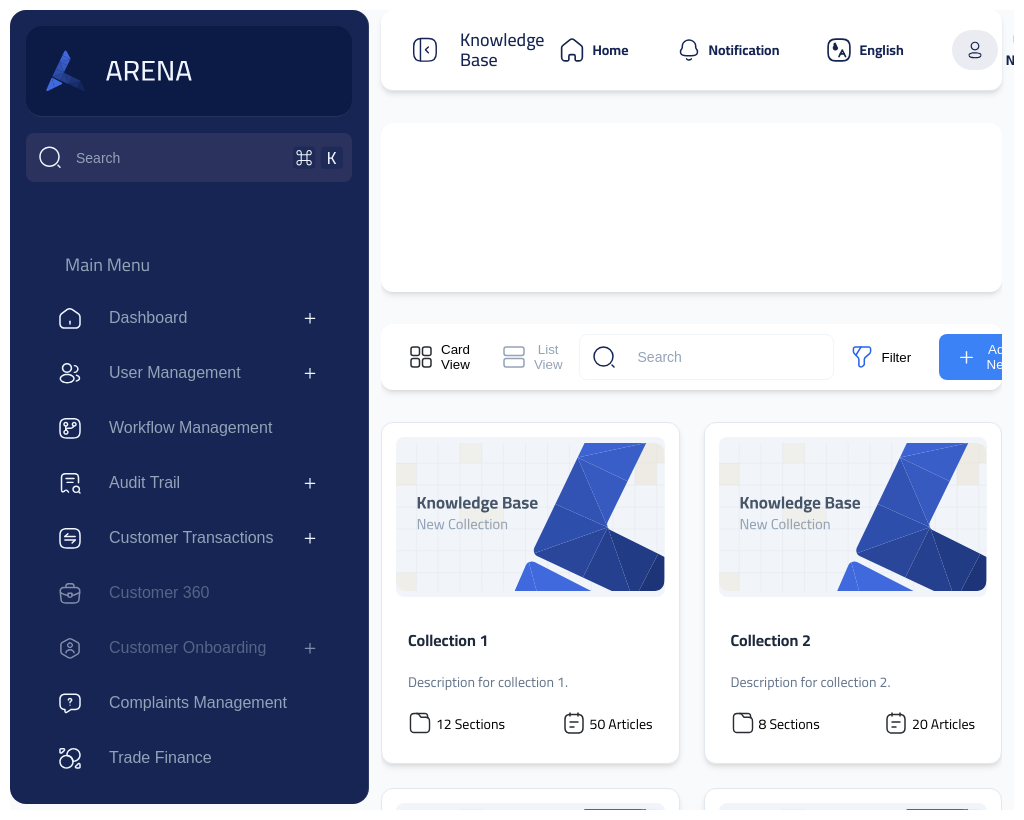
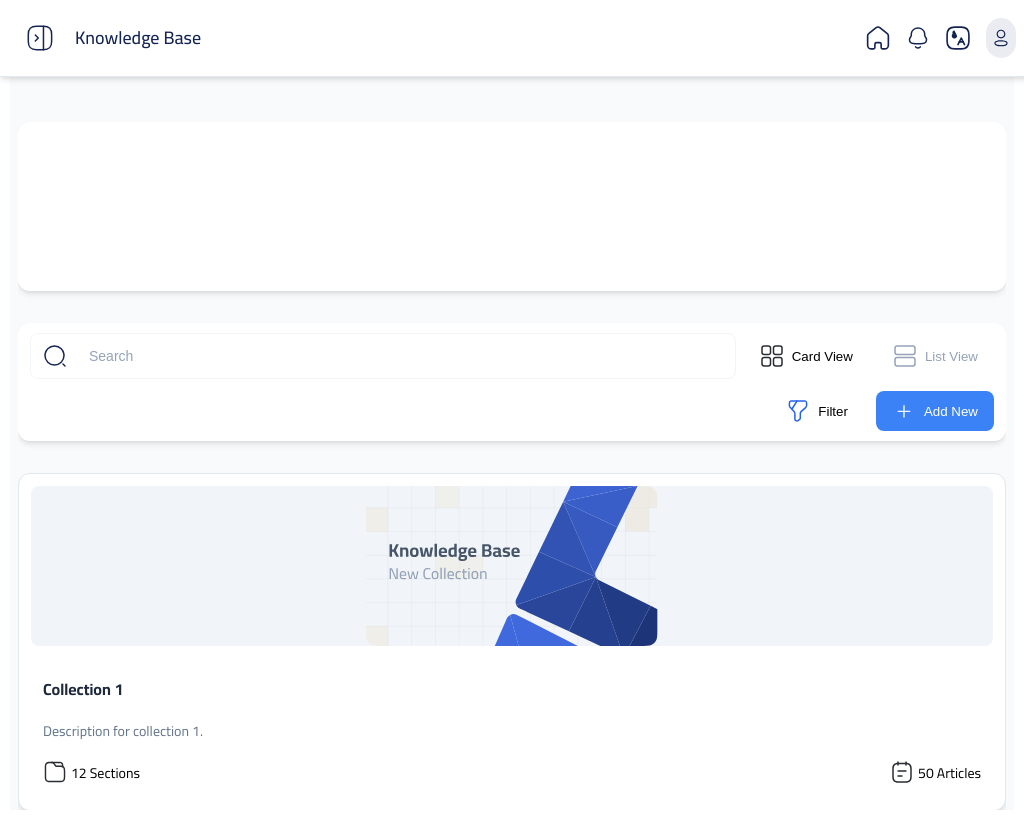
Before and after one commit to MohammedKhalell/Side-Menu, a React (Vite) app: page / in a window 1024 px wide. Built offline with nearby package versions, Linux system fonts and the light colour scheme.

Commit message:
feat/responsive-page

```diff
--- a/src/components/KnowledgeBasePage.tsx
+++ b/src/components/KnowledgeBasePage.tsx
@@ -48,6 +48,7 @@ const KnowledgeBasePage = () => {
         setFilteredCollections(filtered);
     }
 };
+
   useEffect(() => {
     setCollections(data);
     setFilteredCollections(data);
--- a/src/components/MainLayout.tsx
+++ b/src/components/MainLayout.tsx
@@ -1,25 +1,68 @@
-import React, { useState } from 'react';
-import SideMenu from './sidemenu';
-import TopBar from './TopBar';
-import { menuData } from './menuData';
+import React, { useState, useEffect } from "react";
+import SideMenu from "./sidemenu";
+import TopBar from "./TopBar";
+import { menuData } from "./menuData";
 
 const MainLayout: React.FC<{ children: React.ReactNode }> = ({ children }) => {
   const [isCollapsed, setIsCollapsed] = useState(false);
+  const [isMobileMenuOpen, setIsMobileMenuOpen] = useState(false);
+  const [isMobileView, setIsMobileView] = useState(false);
+  const [openSubmenuId, setOpenSubmenuId] = useState<string | null>(null);
+
+  const handleBackdropClick = () => {
+    if (window.innerWidth <= 1024) {
+      setIsMobileMenuOpen(false);
+      setOpenSubmenuId(null); // Close submenu when backdrop is clicked
+    }
+  };
+  useEffect(() => {
+    const handleResize = () => {
+      setIsMobileView(window.innerWidth <= 1024);
+    };
+
+    handleResize(); // Initial check
+    window.addEventListener("resize", handleResize);
+    return () => window.removeEventListener("resize", handleResize);
+  }, []);
 
   const toggleSideMenu = () => {
-    console.log("Toggling side menu. Current state:", isCollapsed); // Debugging
-    setIsCollapsed(!isCollapsed);
+    if (isMobileView) {
+      if (openSubmenuId) {
+        setOpenSubmenuId(null); // Close submenu first
+      }
+      setIsMobileMenuOpen(!isMobileMenuOpen);
+      setIsCollapsed(false); // Always expand menu on mobile when opening
+    } else {
+      setIsCollapsed(!isCollapsed);
+    }
   };
-
   return (
     <div className="main-layout">
-      <SideMenu menuItems={menuData} isCollapsed={isCollapsed} setIsCollapsed={setIsCollapsed} />
-      <div className="main-content">
-        <TopBar toggleSideMenu={toggleSideMenu} isCollapsed={isCollapsed} />
-        <div className="page-content">
-          {children}
+      <div className="content-wrapper">
+        <div
+          className={`side-menu-container ${isMobileMenuOpen ? "open" : ""}`}
+        >
+          <SideMenu
+            menuItems={menuData}
+            isCollapsed={isCollapsed}
+            setIsCollapsed={setIsCollapsed}
+            openSubmenuId={openSubmenuId}
+            setOpenSubmenuId={setOpenSubmenuId}
+          />
         </div>
-              </div>
+        <div className="main-content">
+          <TopBar
+            toggleSideMenu={toggleSideMenu}
+            isCollapsed={isCollapsed}
+            isMobileView={isMobileView}
+            isMobileMenuOpen={isMobileMenuOpen}
+          />
+          <div className="page-content">{children}</div>
+        </div>
+      </div>
+      {isMobileMenuOpen && (
+        <div className="backdrop" onClick={handleBackdropClick} />
+      )}
     </div>
   );
 };
--- a/src/components/TopBar.tsx
+++ b/src/components/TopBar.tsx
@@ -3,42 +3,50 @@ import React from 'react';
 interface TopBarProps {
   toggleSideMenu: () => void;
   isCollapsed: boolean;
+  isMobileView: boolean;
+  isMobileMenuOpen: boolean;
 }
 
-const TopBar: React.FC<TopBarProps> = ({ toggleSideMenu, isCollapsed }) => {
+const TopBar: React.FC<TopBarProps> = ({
+  toggleSideMenu,
+  isCollapsed,
+  isMobileView,
+  isMobileMenuOpen
+}) => {
+  const getMenuIcon = () => {
+    if (isMobileView) {
+      return isMobileMenuOpen ? "/icons/sidebar-left.svg" : "/icons/sidebar-right.svg";
+    }
+    return isCollapsed ? "/icons/sidebar-right.svg" : "/icons/sidebar-left.svg";
+  };
+
   return (
     <div className="top-bar">
       <div className="left">
         <button className="toggle-btn" onClick={toggleSideMenu}>
-        {isCollapsed ?  <img
-                src={"/icons/sidebar-right.svg"}
-                alt={`icon`}
+          <img
+            src={getMenuIcon()}
+            alt="toggle menu"
             width={28}
             height={28}
-              /> :  <img
-              src={"/icons/sidebar-left.svg"}
-              alt={`icon`}
-              width={28}
-              height={28}
-            /> }
-
+          />
         </button>
         <span>Knowledge Base</span>
       </div>
       <div className="right">
-
         <button className="top-bar-btn">
           <img
-                src={"/icons/home.svg"}
-                alt={`icon`}
+            src="/icons/home.svg"
+            alt="home"
             width={24}
             height={24}
-              />          <span>Home</span>
+          />
+          <span>Home</span>
         </button>
         <button className="top-bar-btn">
           <img
-                src={"/icons/Notification.svg"}
-                alt={`icon`}
+            src="/icons/Notification.svg"
+            alt="notifications"
             width={24}
             height={24}
           />
@@ -46,20 +54,22 @@ const TopBar: React.FC<TopBarProps> = ({ toggleSideMenu, isCollapsed }) => {
         </button>
         <button className="top-bar-btn">
           <img
-                src={"/icons/English.svg"}
-                alt={`icon`}
+            src="/icons/English.svg"
+            alt="language"
             width={24}
             height={24}
-              />          <span>English</span>
+          />
+          <span>English</span>
         </button>
-        <button className="top-bar-btn ">
+        <button className="top-bar-btn">
           <img
-                src={"/icons/Profile.svg"}
-                alt={`icon`}
+            src="/icons/Profile.svg"
+            alt="profile"
             width={24}
             height={24}
             className="top-bar-btn user"
-              />            <span>User Names</span>
+          />
+          <span>User Names</span>
           <i className="arrow-down"></i>
         </button>
       </div>
--- a/src/components/sidemenu.tsx
+++ b/src/components/sidemenu.tsx
@@ -1,6 +1,7 @@
 import React, { useState, useRef, useEffect } from "react";
 import MenuItem from "./menuItem";
 import { MenuItem as MenuItemType } from "./menuData";
+
 interface SubMenuItem {
   id: string;
   label: string;
@@ -14,51 +15,34 @@ interface MenuItem {
   subItems?: SubMenuItem[];
   disabled?: boolean;
 }
+
 interface SideMenuProps {
   menuItems: MenuItemType[];
   isCollapsed: boolean;
   setIsCollapsed: React.Dispatch<React.SetStateAction<boolean>>;
+  openSubmenuId: string | null;
+  setOpenSubmenuId: React.Dispatch<React.SetStateAction<string | null>>;
 }
-// Menu Items Data
 
 const SideMenu: React.FC<SideMenuProps> = ({
   menuItems,
   isCollapsed,
   setIsCollapsed,
+  openSubmenuId,
+  setOpenSubmenuId,
 }) => {
   const [activeMenu, setActiveMenu] = useState("");
   const [searchTerm, setSearchTerm] = useState("");
-  const [openSubMenu, setOpenSubMenu] = useState<string | null>(null);
-  const [, setPrevSubMenu] = useState<string | null>(null);
-  const [, setIsSubMenuTransitioning] = useState(false);
   const [isClosing, setIsClosing] = useState(false);
   const transitionTimeoutRef = useRef<NodeJS.Timeout>();
 
   const handleSubMenuTransition = (newMenuId: string) => {
-    // If clicking the same menu, close it
-    if (openSubMenu === newMenuId) {
+    if (openSubmenuId === newMenuId) {
       handleCloseSubMenu();
       return;
     }
 
-    setIsSubMenuTransitioning(true);
-    setPrevSubMenu(openSubMenu);
     handleSubMenuOpen(newMenuId);
-    // Clear any existing timeout
-    if (transitionTimeoutRef.current) {
-      clearTimeout(transitionTimeoutRef.current);
-    }
-
-    // Set new submenu after a brief delay for animation
-    transitionTimeoutRef.current = setTimeout(() => {
-      setOpenSubMenu(newMenuId);
-
-      // Reset transition state after animation completes
-      setTimeout(() => {
-        setIsSubMenuTransitioning(false);
-        setPrevSubMenu(null);
-      }, 300); // Match with CSS transition duration
-    }, 150);
   };
 
   const handleMenuClick = (menuId: string) => {
@@ -73,26 +57,28 @@ const SideMenu: React.FC<SideMenuProps> = ({
     if (menuItem?.subItems) {
       handleSubMenuTransition(menuId);
     } else {
-      // *** NEW: Close submenu if clicking non-submenu item
       handleCloseSubMenu();
     }
   };
 
   const handleCloseSubMenu = () => {
-    if (openSubMenu) {
+    if (openSubmenuId) {
       setIsClosing(true);
 
-      // Cleanup existing timeout if any
       if (transitionTimeoutRef.current) {
         clearTimeout(transitionTimeoutRef.current);
       }
 
-      // Set timeout for animation duration
       transitionTimeoutRef.current = setTimeout(() => {
-        setOpenSubMenu(null);
+        setOpenSubmenuId(null);
         setIsClosing(false);
-      }, 300); // Match this with CSS transition duration
+      }, 300);
     }
+  };
+
+  const handleBackClick = () => {
+    handleCloseSubMenu();
+    setIsCollapsed(false);
   };
 
   useEffect(() => {
@@ -107,15 +93,17 @@ const SideMenu: React.FC<SideMenuProps> = ({
     item.label.toLowerCase().includes(searchTerm.toLowerCase())
   );
 
-  const activeMenuItem = menuItems.find((item) => item.id === openSubMenu);
+  const activeMenuItem = menuItems.find((item) => item.id === openSubmenuId);
+
   const handleSubMenuOpen = (menuId: string) => {
-    setOpenSubMenu(menuId);
+    setOpenSubmenuId(menuId);
     setIsCollapsed(true);
   };
+
   return (
-    <div className="side-menu-container">
-    <div className={`side-menu ${isCollapsed ? "collapsed" : ""} ${openSubMenu ? 'submenu-open' : ''}`}>
-    {/* Header */}
+    <div className="side-menu-content">
+      <div className={`side-menu ${isCollapsed ? "collapsed" : ""} ${openSubmenuId ? 'submenu-open' : ''}`}>
+        {/* Header */}
         <div className="menu-header">
           <div className="logo-container">
             <div className="logo">
@@ -176,41 +164,30 @@ const SideMenu: React.FC<SideMenuProps> = ({
       </div>
 
       {/* Sub Menu Panel */}
-      {openSubMenu && activeMenuItem?.subItems && (
+      {openSubmenuId && activeMenuItem?.subItems && (
         <div className={`sub-menu-panel ${isClosing ? "closing" : ""}`}>
           <div className="sub-menu-header">
             <button
               className="back-button"
-              onClick={() => {
-                setIsCollapsed(false);
-                handleCloseSubMenu();
-              }}
+              onClick={handleBackClick}
             >
               {"<"}
               <span>Back to Main Menu</span>
             </button>
             <div className="sub-menu-title">
               <img
-                src={activeMenuItem.iconName}
+                src={activeMenuItem.iconName || "/placeholder.svg"}
                 alt={`${activeMenuItem.label} icon`}
                 width={24}
                 height={24}
-                className={
-                  activeMenu === activeMenuItem.id
-                    ? "text-primary"
-                    : "text-secondary"
-                }
+                className={activeMenu === activeMenuItem.id ? "text-primary" : "text-secondary"}
               />
               <span>{activeMenuItem.label}</span>
             </div>
           </div>
           <div className="sub-menu-items">
             {activeMenuItem.subItems.map((subItem) => (
-              <button
-                key={subItem.id}
-                className="sub-menu-item"
-                onClick={() => {}}
-              >
+              <button key={subItem.id} className="sub-menu-item" onClick={() => {}}>
                 <span>{subItem.label}</span>
                 <span className="sub-menu-arrow"></span>
               </button>
--- a/src/styles/Main.scss
+++ b/src/styles/Main.scss
@@ -1,10 +1,17 @@
 .main-layout {
   display: flex;
-  height: 100vh; // Make it full viewport height
+  flex-direction: column;
+  height: 100vh;
   background-color: #f8fafc;
   overflow: hidden;
 }
+.content-wrapper {
+  display: flex;
+  flex: 1;
+  overflow: hidden;
+  padding-top: 20px;
 
+}
 .main-content {
   flex: 1;
   display: flex;
@@ -12,11 +19,25 @@
   padding: 0px 12px;
   height: 100vh; // Full height
   overflow: hidden;
+  flex: 1;
+  padding: 0px 12px;
+
+
+
+
+
+  @media (max-width: 1024px) {
+    padding: 0px 8px;
+  }
 }
 
 .page-content {
   flex: 1;
   overflow-x: hidden;
+  @media (max-width: 1024px) {
+    margin-top: 68px;
+  }
+
 }
 // Top Bar
 .top-bar {
@@ -30,9 +51,22 @@
   border-radius: 12px;
   box-shadow: 0 4px 6px -1px rgba(0, 0, 0, 0.1),
     0 2px 4px -1px rgba(0, 0, 0, 0.06);
-    flex-shrink: 0; // Prevent shrinking
+  flex-shrink: 0; // Prevent shrinking
+  @media (max-width: 1024px) {
+    position: fixed;
+    top: 0;
+    left: 0;
+    width: 100%;
+    z-index: 900;
+    border-radius: 0;
+    padding: 8px 16px;
+    height: 56px;
 
-
+  }
+  @media (min-width: 1024px) {
+    height: 60px;
+    padding: 8px 20px;
+  }
   .left {
     display: flex;
     align-items: center;
@@ -67,7 +101,15 @@
   .right {
     display: flex;
     gap: 16px;
+    right: 0px;
+    position: sticky;
+    @media (max-width: 1024px) {
+      gap: 0;
 
+      .top-bar-btn span {
+        display: none;
+      }
+    }
     .top-bar-btn {
       display: flex;
       align-items: center;
@@ -79,13 +121,16 @@
       border-radius: 8px;
       color: var(--Primary-Colors-Dark-Blue, #142452);
       font-variant-numeric: lining-nums proportional-nums;
-
       /* Font/Button Small - 14 */
       font-family: Cairo;
       font-size: 14px;
       font-style: normal;
       font-weight: 600;
       line-height: 20px; /* 142.857% */
+      @media (max-width: 1024px) {
+        gap: 0;
+        padding: 8px;
+      }
       &:hover {
         background: #ebecf2;
       }
@@ -105,6 +150,10 @@
   display: inline-block;
   padding: 3px;
   transform: rotate(45deg);
+  @media (max-width: 1024px) {
+        display: none;
+
+  }
 }
 
 // Knowledge Base Page
@@ -112,7 +161,30 @@
   padding: 32px 0px;
   filter: brightness(1); /* Dim the entire card section */
   transition: filter 0.3s ease-in-out;
+  @media (max-width: 1024px) {
+    padding: 16px 0px;
+    .page-header {
+      flex-direction: column;
+      gap: 12px;
+      margin-bottom: 16px;
 
+      .view-controls {
+        width: 100%;
+        flex-wrap: wrap;
+        gap: 8px;
+
+        .search-bar {
+          width: 100%;
+          order: -1;
+        }
+      }
+  }
+  .page-header-top {
+    height: auto;
+    padding: 12px;
+    margin-bottom: 16px;
+  }
+}
   .page-header-top {
     height: 137px;
     display: flex;
@@ -124,6 +196,15 @@
     box-shadow: 0 4px 6px -1px rgba(0, 0, 0, 0.1),
       0 2px 4px -1px rgba(0, 0, 0, 0.06);
   }
+  @media (min-width: 1024px) {
+    padding: 24px 0;
+
+    .page-header {
+      padding: 16px;
+      margin-bottom: 24px;
+    }
+
+  }
   .page-header {
     display: flex;
     justify-content: space-between;
@@ -134,10 +215,10 @@
     box-shadow: 0 4px 6px -1px rgba(0, 0, 0, 0.1),
       0 2px 4px -1px rgba(0, 0, 0, 0.06);
 
+
     .view-controls {
       display: flex;
       align-items: center;
-      width: 80%;
       .view-btn {
         display: flex;
         align-items: center;
@@ -194,7 +275,7 @@
     .action-buttons {
       display: flex;
       gap: 12px;
-
+justify-content: flex-end;
       button {
         display: flex;
         align-items: center;
@@ -254,6 +335,27 @@
     display: grid;
     grid-template-columns: repeat(auto-fill, minmax(280px, 1fr));
     gap: 24px;
+
+    @media (min-width: 1440px) {
+      grid-template-columns: repeat(auto-fill, minmax(300px, 1fr));
+      gap: 24px;
+    }
+
+    @media (min-width: 1024px) and (max-width: 1439px) {
+      grid-template-columns: repeat(auto-fill, minmax(280px, 1fr));
+      gap: 20px;
+    }
+
+    @media (min-width: 1024px) and (max-width: 1023px) {
+      grid-template-columns: repeat(auto-fill, minmax(240px, 1fr));
+      gap: 16px;
+    }
+
+    @media (max-width: 1024px) {
+      grid-template-columns: 1fr;
+      gap: 16px;
+    }
+
   }
 
   .collection-card {
@@ -266,7 +368,13 @@
     padding: 14px;
     box-shadow: 0 4px 6px -1px rgba(0, 0, 0, 0.1),
       0 2px 4px -1px rgba(0, 0, 0, 0.06);
+      @media (min-width: 1440px) {
+        padding: 16px;
+      }
 
+      @media (max-width: 1024px) {
+        padding: 12px;
+      }
     .card-image {
       height: 160px;
       border-radius: 8px;
@@ -330,6 +438,27 @@
   background: white;
   padding: 10px 10px;
   width: 100%;
+  @media (max-width: 1024px) {
+    padding: 8px;
+    flex-direction: column;
+    gap: 12px;
+    align-items: center;
+
+    .pagination-info {
+      text-align: center;
+      font-size: 12px;
+
+    }
+
+    .shift-buttons {
+      width: 100%;
+      justify-content: center;
+    }
+    button {
+      padding: 6px 12px;
+      font-size: 12px;
+    }
+  }
   button {
     padding: 8px 16px;
     border: 1px solid #e2e8f0;
@@ -365,7 +494,7 @@
   justify-content: space-between;
   align-items: center;
 }
-.container{
+.container {
   padding: 10px;
 }
 .pagination-info {
@@ -392,7 +521,6 @@
   animation: fade-in 0.3s ease-in-out forwards;
   border-radius: 12px;
   margin-top: 12px;
-
 }
 @keyframes fade-in {
   0% {
--- a/src/styles/sidemenu.scss
+++ b/src/styles/sidemenu.scss
@@ -1,15 +1,15 @@
 @import url("https://fonts.googleapis.com/css2?family=Cairo:wght@400;500;700&display=swap");
-html{
+
+html {
   overflow: hidden;
-
 }
 
 body {
   margin: 0;
   font-family: "Cairo", sans-serif;
   overflow-x: hidden;
+}
 
-}
 :root {
   --primary-bg: #172554;
   --secondary-bg: #2a325d;
@@ -21,14 +21,27 @@ body {
 }
 
 .side-menu-container {
-  position: relative;
-  display: flex;
-  isolation: isolate;
+  height: 100%;
+  transition: transform 0.3s ease;
+  @media (max-width: 1024px) {
+    width: 315px;
+    position: fixed;
+    top: 82px;
+    padding-left: 8px;
+    left: 0;
+    z-index: 1000;
+    transform: translateX(-100%);
+    transition: transform 0.3s ease;
+
+    &.open {
+      transform: translateX(0);
+    }
+  }
 }
 
 .side-menu {
-  width: 326px;
-  height: calc(100vh - 38px);
+  width: 280px;
+  height: calc(100vh - 53px);
   border-radius: 16px;
   padding: 16px;
   background-color: var(--primary-bg);
@@ -37,19 +50,30 @@ body {
   flex-direction: column;
   transition: all 0.3s ease;
   border-right: 1px solid var(--border-color);
-
+  @media (max-width: 1024px) {
+    width: 280px;
+    height: 100vh;
+  }
   &.collapsed {
     width: 108px;
-
+    @media (max-width: 1024px) {
+      width: 80px;
+    }
     .menu-item {
       justify-content: center;
       padding: 0.75rem;
     }
   }
 }
+.side-menu-content {
+  display: flex;
+  flex: 1;
+  overflow-y: auto;
+}
 .side-menu.submenu-open {
   border-radius: 16px 0 0 16px; /* Applied when submenu is open */
 }
+
 .menu-header {
   padding: 24px 20px;
   border-bottom: 1px solid var(--border-color);
@@ -83,6 +107,7 @@ body {
     }
   }
 }
+
 .side-menu.collapsed {
   .search-bar {
     justify-content: center;
@@ -99,6 +124,7 @@ body {
     justify-content: center;
   }
 }
+
 .search-container {
   width: 100%;
   padding-top: 1rem;
@@ -309,7 +335,14 @@ body {
   overflow: hidden;
   position: relative;
   border-radius: 0 16px;
-
+  @media (max-width: 1024px) {
+    position: fixed;
+    left: 113px;
+    right: 0;
+    height: 100vh;
+    max-width: 225px;
+    z-index: 1000;
+  }
   &.closing {
     animation: slide-Out 0.3s ease forwards;
   }
@@ -363,11 +396,13 @@ body {
     }
   }
 }
+
 .icon {
   img {
     transition: color 0.2s ease;
   }
 }
+
 .arrow {
   display: inline-block;
   width: 8px;
@@ -404,10 +439,12 @@ body {
     border-radius: 8px;
   }
 }
+
 .shortcut-icon {
   background: #17255499;
   border-radius: 5px;
 }
+
 .sub-menu-arrow {
   position: relative;
   display: inline-block;
@@ -427,6 +464,7 @@ body {
     opacity: 0.7;
   }
 }
+
 .back-button {
   display: flex;
   align-items: center;
@@ -435,12 +473,13 @@ body {
   border: none;
   background: none;
   cursor: pointer;
-    color: var(--Blue-50, #EFF6FF);
+  color: var(--Blue-50, #eff6ff);
 }
 
 .back-button:hover {
-    color: #2E90FA;
+  color: #2e90fa;
 }
+
 @keyframes slide-In {
   from {
     opacity: 0;
```
Also changed, not shown: src/styles/AddNewCollection.scss (+58 -3 lines). Lines whose indentation alone changed are shown as unchanged.
